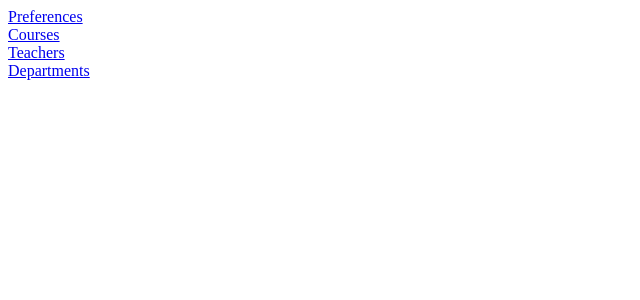
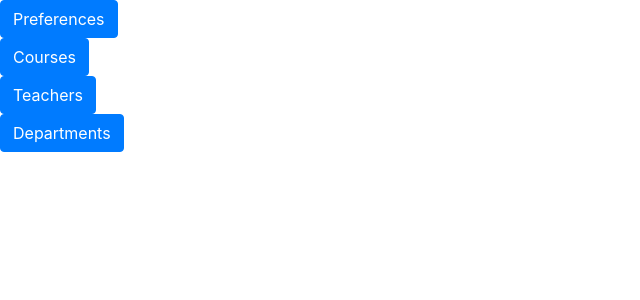
Before and after one commit to 7tint/classify, a Vue app in the folder client/: page / in a window 1280 px wide. Shown: the top 300 px of the page, without its empty margins (0-640 px from the left). Built offline with nearby package versions, Linux system fonts and the light colour scheme.

Commit message:
installed bootstrap & custom scss file

```diff
--- a/client/package.json
+++ b/client/package.json
@@ -9,7 +9,10 @@
   },
   "dependencies": {
     "axios": "^0.21.1",
+    "bootstrap": "^4.6.0",
     "core-js": "^3.6.5",
+    "jquery": "^3.6.0",
+    "popper.js": "^1.16.1",
     "vue": "^2.6.11",
     "vue-axios": "^3.2.4",
     "vue-router": "^3.5.1"
@@ -21,6 +24,8 @@
     "babel-eslint": "^10.1.0",
     "eslint": "^6.7.2",
     "eslint-plugin-vue": "^6.2.2",
+    "sass": "^1.32.11",
+    "sass-loader": "^10.1.1",
     "vue-template-compiler": "^2.6.11"
   },
   "eslintConfig": {
--- a/client/src/App.vue
+++ b/client/src/App.vue
@@ -9,3 +9,8 @@
 
   }
 </script>
+
+<style lang="scss">
+  @import "./assets/css/_custom.scss";
+  @import "../node_modules/bootstrap/scss/bootstrap.scss";
+</style>
```
Also changed, not shown: client/src/assets/css/_custom.scss (added), 1 other file (tests, documents, lock files or other folders).
